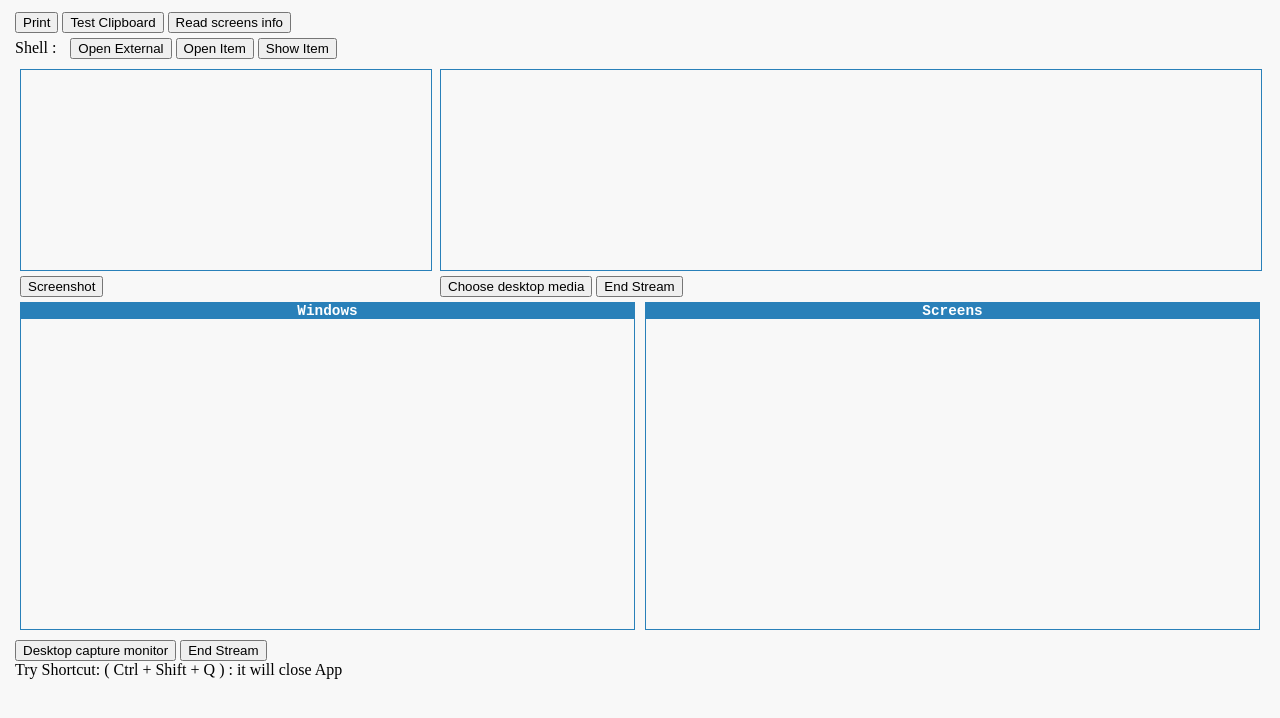
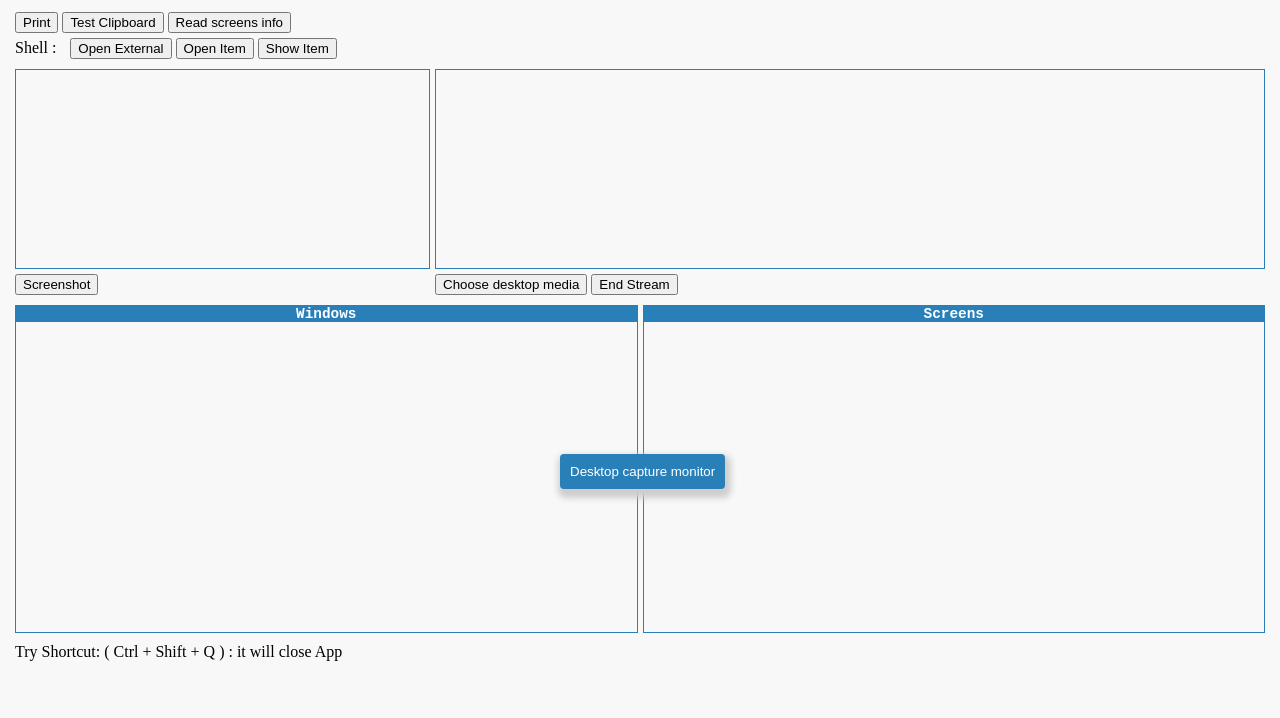
Before and after one commit to aspectron/nw-sys-example, a website: page root/index.html in a window 1280 px wide. Shown: the part 70-788 px from the top of the page. Drawn offline with Linux system fonts and the light colour scheme.

Commit message:
rendering desktop_capture_monitor

```diff
--- a/Cargo.toml
+++ b/Cargo.toml
@@ -14,6 +14,7 @@ workflow-log="*"
 workflow-wasm = {path="../workflow-wasm"}
 workflow-dom = {path="../workflow-dom"}
 workflow-nw = {path="../workflow-nw"}
+workflow-html = {path="../workflow-html"}
 
 [dependencies.web-sys]
 version = "0.3.60"
@@ -25,5 +26,6 @@ features = [
     'CustomEvent',
     'MouseEvent',
     'HtmlVideoElement',
-    'MediaStream'
+    'MediaStream',
+    'DomTokenList'
 ]
--- a/root/index.html
+++ b/root/index.html
@@ -40,7 +40,10 @@
         .img-box, .video-box{
           margin:10px 0px;
           flex:1;
-          margin:5px;
+          margin:5px 0px 5px;
+        }
+        .img-box{
+          margin-right:5px;
         }
         .video-box{
           flex:2;
@@ -50,6 +53,7 @@
           display:block;border:1px solid #2980b9;margin-bottom:5px;
           width:100%;
           object-fit: contain;
+          box-sizing: border-box;
         }
         .section{
           margin:5px 0px;
@@ -57,15 +61,21 @@
         .section label{
           text-decoration: uppercase;display:inline-block;margin-right:10px;
         }
-        .capture-monitor #view_holder{
+        .capture-monitor{
+          margin:5px 0px;
+          position: relative;
+        }
+        .capture-monitor .view-holder{
           display:flex;
           align-items:flex-start;
           margin-bottom: 10px;
         }
         .capture-monitor .panels{
           flex:1;
-          margin:0px 5px;
           border:1px solid #2980b9;
+        }
+        .capture-monitor .panels:not(:last-child){
+          margin-right:5px;
         }
         .capture-monitor .panels .items{
           height: 300px;
@@ -93,6 +103,24 @@
           white-space: nowrap;
           margin: 5px;
         }
+        .capture-monitor .start-btn{
+          position:absolute;
+          top:50%;
+          margin-top:-15px;
+          left:50%;
+          margin-left:-80px;
+          background: #2980b9;
+          padding: 10px;
+          border: 0px;
+          color: #FFF;
+          border-radius: 4px;
+          box-shadow: 2px 5px 6px 4px #cfcdcd;
+        }
+        .capture-monitor.started .start-btn,
+        .capture-monitor:not(.started) .stop-btn{
+          display:none;
+        }
+        button{cursor: pointer;}
     </style>
   </head>
   <body>
@@ -120,13 +148,13 @@
         <button onclick="window.$nwjs.end_desktop_media();">End Stream</button>
       </div>
     </div>
-    <div class="capture-monitor">
-      <div id="view_holder">
+    <div class="capture-monitor" id="monitor">
+      <div class="view-holder">
         <div class="panels window"><h1>Windows</h1><div class="items"></div></div>
         <div class="panels screen"><h1>Screens</h1><div class="items"></div></div>
       </div>
-      <button onclick="window.$nwjs.desktop_capture_monitor('view_holder');">Desktop capture monitor</button>
-      <button onclick="window.$nwjs.end_desktop_media();">End Stream</button>
+      <button class="start-btn" onclick="window.$nwjs.desktop_capture_monitor('video_el', 'monitor');">Desktop capture monitor</button>
+      <button class="stop-btn" onclick="window.$nwjs.stop_capture_monitor('monitor');">Stop capture monitor</button>
     </div>
     <div>Try Shortcut: ( Ctrl + Shift + Q ) : it will close App</div>
     <script>
```
Also changed, not shown: 1 other file.
